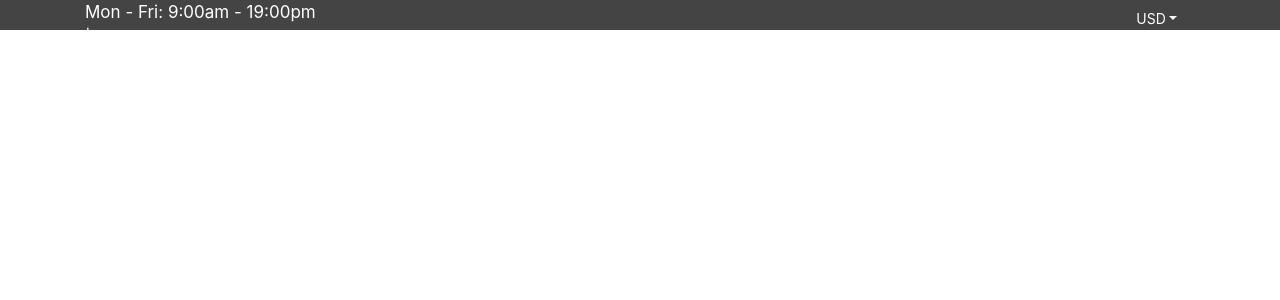
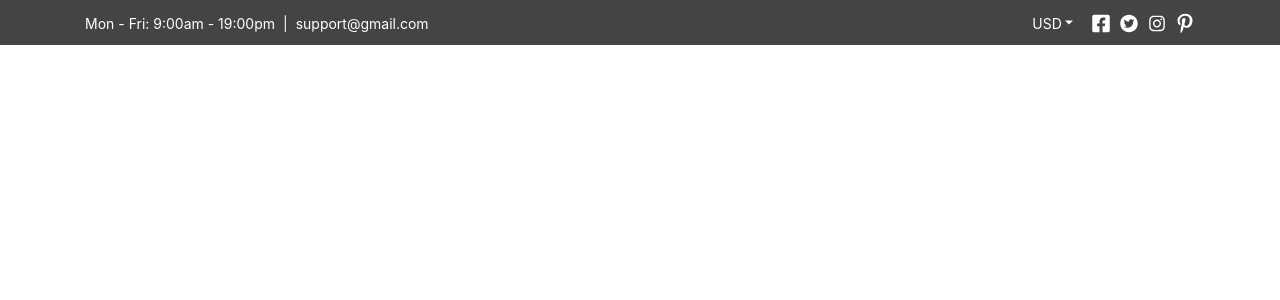
Before and after one commit to abu-taher-saikat/VegShop, a React (Create React App) app in the folder frontend/: page / in a window 1280 px wide. Shown: the top 300 px of the page. Built offline with nearby package versions, Linux system fonts and the light colour scheme.

Commit message:
Header Top Added

```diff
--- a/frontend/package.json
+++ b/frontend/package.json
@@ -12,6 +12,7 @@
     "react": "^17.0.2",
     "react-bootstrap": "^1.5.2",
     "react-dom": "^17.0.2",
+    "react-icons": "^4.2.0",
     "react-router-dom": "^5.2.0",
     "react-scripts": "4.0.3",
     "styled-components": "^5.2.3",
--- a/frontend/src/Components/Header/Header.css
+++ b/frontend/src/Components/Header/Header.css
@@ -1,36 +1,28 @@
-/* // const Wrapper = styled.div`
-//     display : flex;
-//     weight: 80%;
-//     height: 30px;
-//     background-color: #444444;
-//     color : white ;
-//     justify-content : space-between;
-// `
-// const Left = styled.div`
-//     font-family : 'Red Hat Display', sans-serif;
-
-// `
-// const Right = styled.div`
-//     font-family : 'Red Hat Display', sans-serif;
-
-// `
-// const Email = styled.span`
-//     font-family : 'Red Hat Display', sans-serif;
-// `
-// const Time = styled.span`
-//     font-family : 'Red Hat Display', sans-serif;
-// ` */
 .headerTop {
   width: 100%;
+  height: 45px;
   background-color: #444444;
+  font-size: 14px;
 }
-.container {
+
+.headerTop .container {
   width: 100%;
-  height: 30px;
-  /* background-color: #444444; */
+  background-color: #444444;
   color: white;
   display: flex;
   justify-content: space-between;
+  align-items: center;
+  position: relative;
+  top: 50%;
+  transform: translateY(-50%);
+}
+.headerTop .left {
+  display: flex;
+}
+.headerTop .right {
+  display: flex;
+  align-items: center;
+  font-size: 14px;
 }
 
 .headerTop .btn-success {
@@ -53,3 +45,9 @@
 .headerTop .btn-success.dropdown-toggle:focus {
   box-shadow: none !important;
 }
+
+.social-link {
+  color: white;
+  /* background-color: white; */
+  font-size: 20px;
+}
--- a/frontend/src/Components/Header/HeaderTop.js
+++ b/frontend/src/Components/Header/HeaderTop.js
@@ -1,5 +1,7 @@
 import React from 'react';
 import { Dropdown } from 'react-bootstrap';
+import { AiFillTwitterCircle, AiOutlineInstagram } from 'react-icons/ai';
+import { FaFacebookSquare, FaPinterestP } from 'react-icons/fa';
 import './Header.css';
 
 const HeaderTop = () => {
@@ -8,23 +10,31 @@ const HeaderTop = () => {
     return (
         <div className="headerTop">
             <div className="container">
-                <div classnames="left">
-                    <div >Mon - Fri: 9:00am - 19:00pm</div>
-                    <span> | </span>
+                <div className="left">
+                    <div className="" >Mon - Fri: 9:00am - 19:00pm</div>
+                    <div className="px-2"> | </div>
                     <div >support@gmail.com</div>
                 </div>
-                <div classnames='right'>
+                <div className='right'>
+                    <div>
                         <Dropdown>
                                 <Dropdown.Toggle variant="success" id="dropdown-basic">
                                     USD
                                 </Dropdown.Toggle>
 
                                 <Dropdown.Menu>
-                                <Dropdown.Item href="#/action-1">Action</Dropdown.Item>
-                                <Dropdown.Item href="#/action-2">Another action</Dropdown.Item>
-                                <Dropdown.Item href="#/action-3">Something else</Dropdown.Item>
+                                    <Dropdown.Item href="#/action-1">USD</Dropdown.Item>
+                                    <Dropdown.Item href="#/action-2">BDT </Dropdown.Item>
+                                    <Dropdown.Item href="#/action-3">NRI</Dropdown.Item>
                                 </Dropdown.Menu>
                         </Dropdown>
+                    </div>
+                    <div className="">
+                        <FaFacebookSquare className="social-link mr-1" />
+                        <AiFillTwitterCircle className="social-link mx-1" />
+                        <AiOutlineInstagram className="social-link mx-1" />
+                        <FaPinterestP className="social-link ml-1" />
+                    </div>
                 </div>
             </div>
         </div>
```
Also changed, not shown: 1 other file (tests, documents, lock files or other folders). Lines whose indentation alone changed are shown as unchanged.
